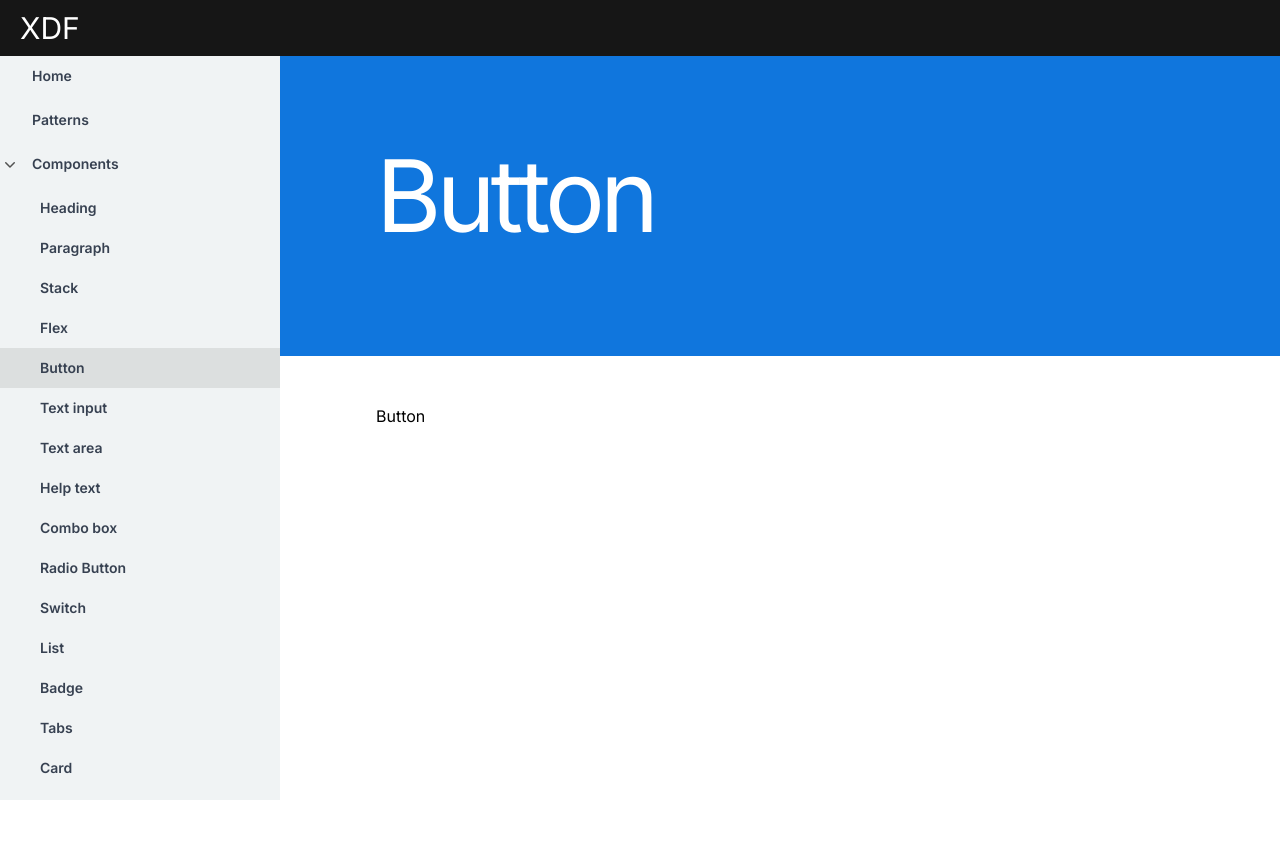
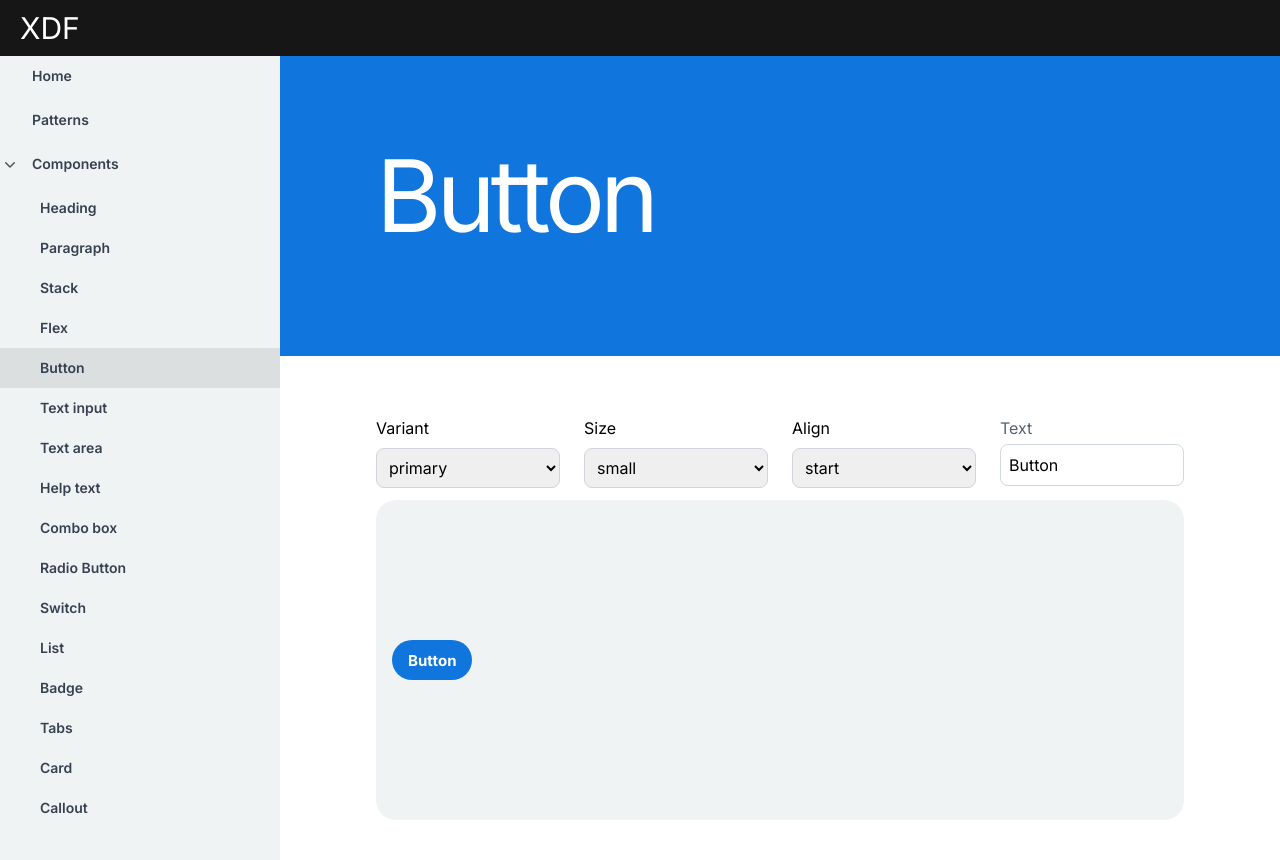
Before and after one commit to totisama/design-system, a Next.js app: page /components/button in a window 1280 px wide. Before the commit the page ends 800 px from the top, so only its background shows below. Built offline with nearby package versions, Linux system fonts and the light colour scheme.

Commit message:
Add button component + playground

```diff
--- a/src/app/components/button/page.tsx
+++ b/src/app/components/button/page.tsx
@@ -1,6 +1,11 @@
+import { ButtonPlayground } from '@/components/button/button-playground'
 import { PageWrapper } from '@/components/page-wrapper'
 import type React from 'react'
 
 export default function ButtonPage() {
-  return <PageWrapper name='Button'>Button</PageWrapper>
+  return (
+    <PageWrapper name='Button'>
+      <ButtonPlayground />
+    </PageWrapper>
+  )
 }
--- /dev/null
+++ b/src/components/button/button-playground.tsx
@@ -0,0 +1,151 @@
+'use client'
+
+import { Container } from '@/components/container'
+import { type ChangeEvent, useState } from 'react'
+import { Box } from '@/components/box/box'
+import { TextInput } from '@/components/text-input/text-input'
+import {
+  Button,
+  type ButtonSize,
+  type ButtonVariant,
+  type ButtonAlign,
+} from '@/components/button/button'
+
+const VARIANTS = ['primary', 'secondary', 'tertiary', 'invisible']
+const SIZES = ['small', 'medium', 'large']
+const ALIGNS = ['start', 'center', 'end']
+
+export const ButtonPlayground = () => {
+  const [text, setText] = useState('Button')
+  const [variant, setVariant] = useState<ButtonVariant>('primary')
+  const [size, setSize] = useState<ButtonSize>('small')
+  const [align, setAlign] = useState<ButtonAlign>('start')
+
+  const handleAsChange = (e: ChangeEvent<HTMLSelectElement>) => {
+    setVariant(e.target.value as ButtonVariant)
+  }
+
+  const handleTextChange = (e: ChangeEvent<HTMLInputElement>) => {
+    setText(e.target.value)
+  }
+
+  const handleSizeChange = (e: ChangeEvent<HTMLSelectElement>) => {
+    setSize(e.target.value as ButtonSize)
+  }
+
+  const handleAlignChange = (e: ChangeEvent<HTMLSelectElement>) => {
+    setAlign(e.target.value as ButtonAlign)
+  }
+
+  return (
+    <>
+      <Box
+        as='section'
+        width={'100%'}
+        display='flex'
+        gap='spacing-06'
+      >
+        <Box
+          as='div'
+          marginY='spacing-04'
+          width={'25%'}
+          display='flex'
+          flexDirection='column'
+          gap='spacing-03'
+        >
+          <label htmlFor='variant'>Variant</label>
+          <select
+            id='variant'
+            name='variant'
+            onChange={handleAsChange}
+            className='p-2 rounded-lg border border-gray-300 focus:outline-none focus:ring-2 focus:ring-gray-500 focus:border-transparent'
+          >
+            {VARIANTS.map((option) => (
+              <option
+                key={option}
+                value={option}
+              >
+                {option}
+              </option>
+            ))}
+          </select>
+        </Box>
+        <Box
+          as='div'
+          marginY='spacing-04'
+          width={'25%'}
+          display='flex'
+          flexDirection='column'
+          gap='spacing-03'
+        >
+          <label htmlFor='size'>Size</label>
+          <select
+            id='size'
+            name='size'
+            onChange={handleSizeChange}
+            className='p-2 rounded-lg border border-gray-300 focus:outline-none focus:ring-2 focus:ring-gray-500 focus:border-transparent'
+          >
+            {SIZES.map((option) => (
+              <option
+                key={option}
+                value={option}
+              >
+                {option}
+              </option>
+            ))}
+          </select>
+        </Box>
+        <Box
+          as='div'
+          marginY='spacing-04'
+          width={'25%'}
+          display='flex'
+          flexDirection='column'
+          gap='spacing-03'
+        >
+          <label htmlFor='align'>Align</label>
+          <select
+            id='align'
+            name='align'
+            onChange={handleAlignChange}
+            className='p-2 rounded-lg border border-gray-300 focus:outline-none focus:ring-2 focus:ring-gray-500 focus:border-transparent'
+          >
+            {ALIGNS.map((option) => (
+              <option
+                key={option}
+                value={option}
+              >
+                {option}
+              </option>
+            ))}
+          </select>
+        </Box>
+        <Box
+          as='div'
+          marginY='spacing-04'
+          width={'25%'}
+        >
+          <TextInput
+            id='text'
+            value={text}
+            placeholder='Text'
+            label={'Text'}
+            onChange={handleTextChange}
+          />
+        </Box>
+      </Box>
+      <Container
+        justifyContent='center'
+        alignItems='center'
+      >
+        <Button
+          size={size}
+          buttonAlign={align}
+          variant={variant}
+        >
+          {text}
+        </Button>
+      </Container>
+    </>
+  )
+}
--- /dev/null
+++ b/src/components/button/button.tsx
@@ -0,0 +1,59 @@
+import type React from 'react'
+import { Box } from '@/components/box/box'
+import { Text } from '../text/text'
+
+export type ButtonSize = 'small' | 'medium' | 'large'
+export type ButtonVariant = 'primary' | 'secondary' | 'tertiary' | 'invisible'
+export type ButtonAlign = 'start' | 'center' | 'end'
+export type ButtonType = 'button' | 'submit'
+
+interface ButtonPropS {
+  children: React.ReactNode
+  size: ButtonSize
+  variant: ButtonVariant
+  buttonAlign?: ButtonAlign
+  type?: ButtonType
+  onClick?: () => void
+}
+
+export const Button = ({
+  children,
+  size,
+  variant,
+  buttonAlign,
+  type = 'button',
+  onClick,
+}: ButtonPropS) => {
+  const buttonSize =
+    size === 'small'
+      ? 'px-4 py-2'
+      : size === 'medium'
+        ? 'px-20 py-3'
+        : 'px-28 py-2'
+
+  const buttonVariant =
+    variant === 'primary'
+      ? 'text-white bg-button-primary hover:bg-button-primary-hover disabled:button-primary-disabled'
+      : variant === 'secondary'
+        ? 'text-white bg-button-secondary hover:bg-button-secondary-hover disabled:button-secondary-disabled'
+        : variant === 'tertiary'
+          ? 'text-black bg-button-tertiary hover:bg-button-tertiary-hover disabled:button-tertiary-disabled'
+          : 'bg-transparent text-text-on-color'
+
+  return (
+    <Box
+      as='div'
+      display='flex'
+      width={'100%'}
+      justifyContent={buttonAlign}
+    >
+      <button
+        type={type}
+        onClick={onClick}
+        className={`rounded-3xl ${buttonSize} ${buttonVariant} ${buttonAlign === 'center' && 'w-full'}`}
+      >
+        <Text as={variant === 'invisible' ? 'p' : 'h5'}>{children}</Text>
+      </button>
+    </Box>
+  )
+}
```
